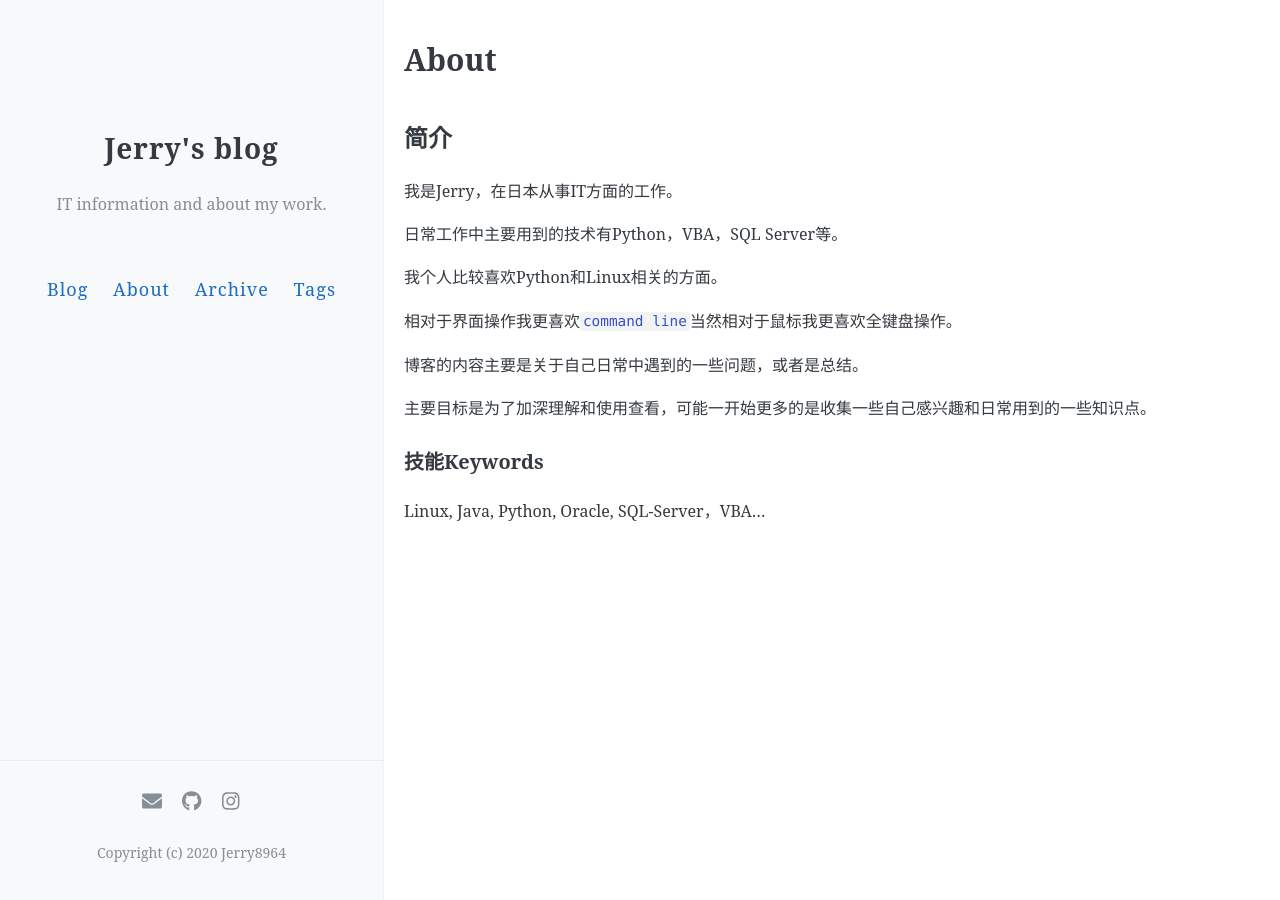
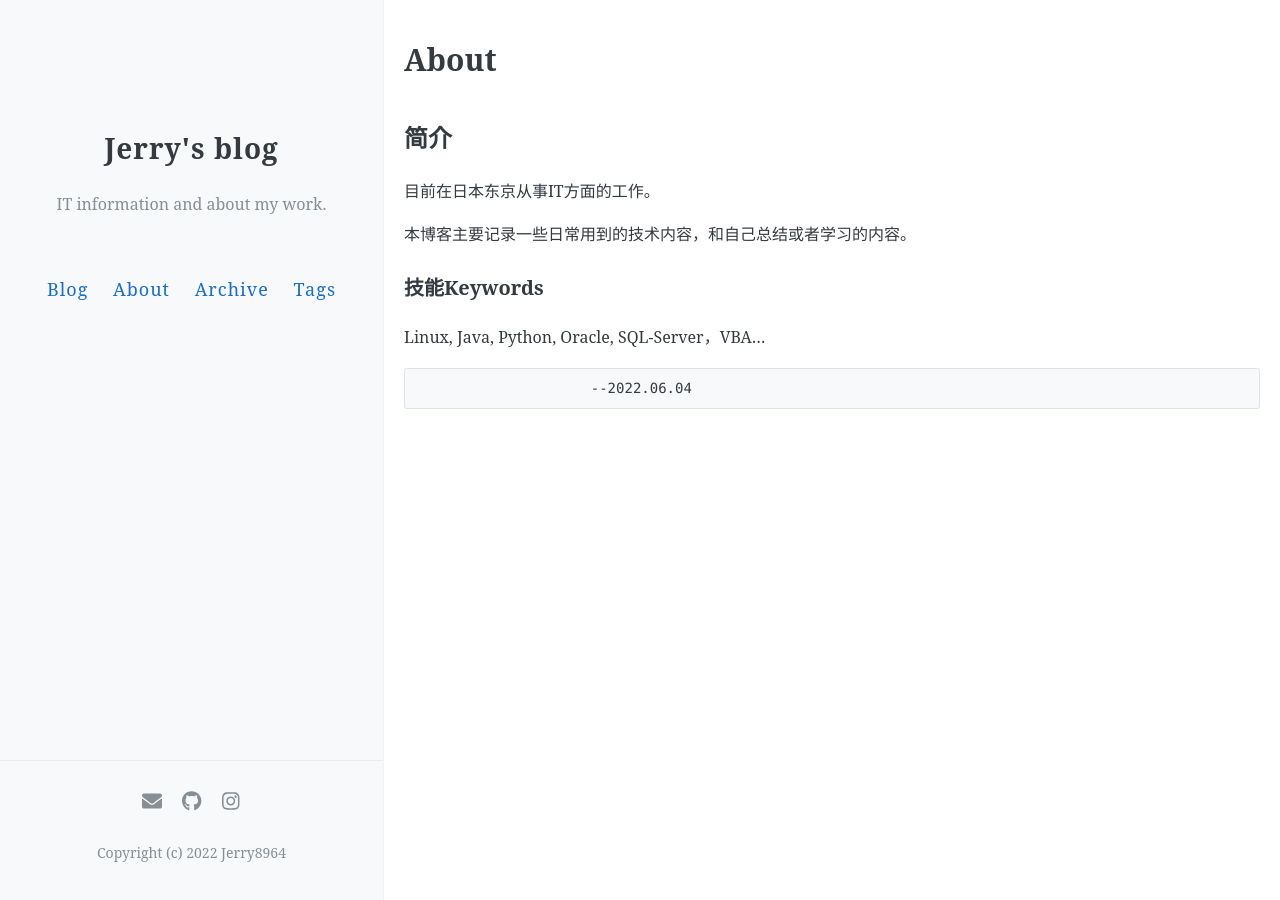
Before and after one commit to jerry8964/jerry8964.github.io, a Jekyll site: the page built from about.md, in a window 1280 px wide. Built offline with Jekyll 4.4.1, drawn with Linux system fonts in a browser that asks for light colours; comment, search, counter and statistics services are not loaded.

Commit message:
try to pinned a post ,and change README & about

```diff
--- a/_config.yml
+++ b/_config.yml
@@ -55,7 +55,7 @@ footer-links:
 #  youtube:
 
 # Text under the icons in footer
-footer-text: Copyright (c) 2020 Jerry8964
+footer-text: Copyright (c) 2022 Jerry8964
 
 # Enter your Disqus shortname (not your username) to enable commenting on posts
 # You can find your shortname on the Settings page of your Disqus account
--- a/about.md
+++ b/about.md
@@ -8,20 +8,14 @@ permalink: /about/
 
 ## 简介
 
-我是Jerry，在日本从事IT方面的工作。
+目前在日本东京从事IT方面的工作。
 
-日常工作中主要用到的技术有Python，VBA，SQL Server等。
-
-我个人比较喜欢Python和Linux相关的方面。
-
-相对于界面操作我更喜欢`command line`当然相对于鼠标我更喜欢全键盘操作。
-
-博客的内容主要是关于自己日常中遇到的一些问题，或者是总结。
-
-主要目标是为了加深理解和使用查看，可能一开始更多的是收集一些自己感兴趣和日常用到的一些知识点。
-
+本博客主要记录一些日常用到的技术内容，和自己总结或者学习的内容。
 
 
 ### 技能Keywords
 
 Linux, Java, Python, Oracle, SQL-Server，VBA...
+
+
+                         --2022.06.04
--- a/index.html
+++ b/index.html
@@ -76,14 +76,14 @@ layout: default
   {% if paginator.previous_page %}
     <span class="prev">
       <a href="{{ site.baseurl }}{{ paginator.previous_page_path }}" class="prev">
-        ← 上一页
+        ← Previous page
       </a>
     </span>
   {% endif %}
   {% if paginator.next_page %}
     <span class="next">
       <a href="{{ site.baseurl}}{{ paginator.next_page_path }}" class="next">
-        下一页 →
+        Next page →
       </a>
     </span>
   {% endif %}
```
Also changed, not shown: _posts/2021-08-01-regex-sakuraeditor-001.md (+1 -0 lines), README.md.
